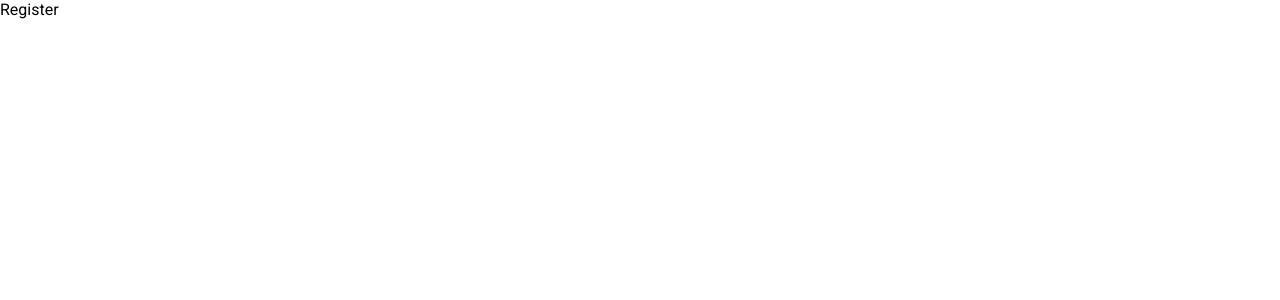
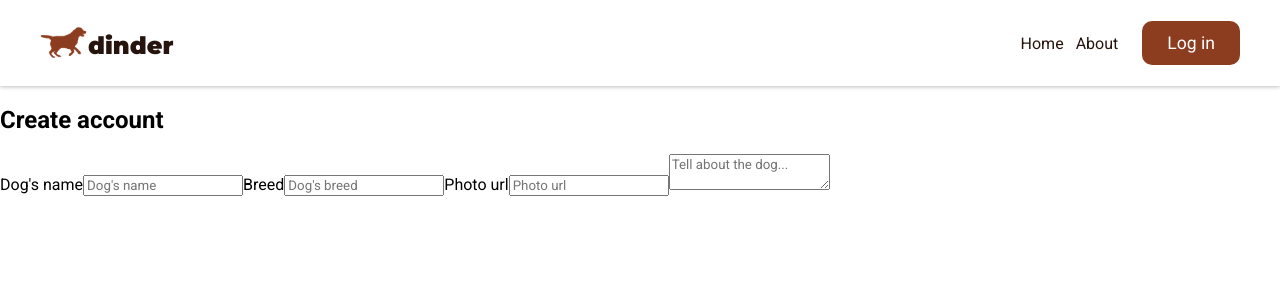
Before and after one commit to rudzupuke/SGT-final-task, a React (Create React App) app in the folder frontend/: page /register in a window 1280 px wide. Shown: the top 300 px of the page. Built offline with nearby package versions, Linux system fonts and the light colour scheme.

Commit message:
refactoring styles

```diff
--- a/frontend/src/App.scss
+++ b/frontend/src/App.scss
@@ -19,6 +19,7 @@ $primary-light-2: rgb(199, 178, 166);
     border-radius: 10px;
     color: $white;
     cursor: pointer;
+    font-size: 1rem;
 
     &:hover {
       background-color: $primary-brigt;
--- a/frontend/src/components/Header/Header.js
+++ b/frontend/src/components/Header/Header.js
@@ -5,7 +5,6 @@ import "./Header.scss";
 
 const Header = ({
   authToken,
-  minimal,
   setShowModal,
   showModal,
   user,
@@ -43,7 +42,7 @@ const Header = ({
             {!authToken && (
               <li>
                 <button
-                  className="button--primary"
+                  className="button--primary nav__button"
                   onClick={handleClick}
                   disabled={showModal}
                 >
--- a/frontend/src/components/Header/Header.scss
+++ b/frontend/src/components/Header/Header.scss
@@ -3,20 +3,19 @@
 .header {
 	padding: 5px 10px;
 	color: shared.$white;
-  font-size: 12px;
 
 	a {
-    color: shared.$white;
+		color: inherit;
 		text-decoration: none;
 		font-weight: 500;
+
+		&:hover {
+			text-decoration: underline;
 		}
-
-  a:hover {
-    text-decoration: underline;
 	}
 
 	&-loggedin {
-    background-color: #fff;
+		background-color: shared.$white;
 		box-shadow: 0px 1px 4px rgba(0, 0, 0, 0.25);
 		color: shared.$dark-text;
 
@@ -44,14 +43,14 @@
 		font-weight: 500;
 		font-size: 1rem;
 
-    .nav__list {
+		&__list {
 			display: flex;
 			align-items: center;
 			list-style: none;
 			gap: 12px;
 		}
 
-    button {
+		&__button {
 			font-size: 1.1rem;
 		}
 	}
@@ -61,14 +60,13 @@
 		align-items: center;
 		align-items: flex-end;
 
-    .logo__text {
+		&__text {
 			font-family: "Montserrat", sans-serif;
 			font-weight: 700;
 			font-size: 1.5rem;
-      color: shared.$dark-text;
 		}
 
-    .logo__img {
+		&__img {
 			max-width: 3rem;
 		}
 	}
--- a/frontend/src/index.css
+++ b/frontend/src/index.css
@@ -5,6 +5,7 @@
 body, html {
   margin: 0;
   padding: 0;
+  font-size: 16px;
 }
 
 * {
--- a/frontend/src/pages/Home/Home.scss
+++ b/frontend/src/pages/Home/Home.scss
@@ -15,11 +15,11 @@
     background-repeat: no-repeat;
     background-position: center center;
     background-attachment: fixed;
+
+    &__container {
+        align-self: center;
+        display: grid;
+        place-items: center;
+        color: shared.$white;
+    }
 }
-
-.home__container {
-    align-self: center;
-    display: grid;
-    place-items: center;
-    color: shared.$white;
-}
--- a/frontend/src/pages/Register/Register.js
+++ b/frontend/src/pages/Register/Register.js
@@ -1,5 +1,68 @@
+import { useState } from "react";
+import "./Register.scss";
+import Header from "../../components/Header/Header";
+
 const Register = () => {
-	return <div>Register</div>;
+	const handleSubmit = (e) => {
+		e.preventDefault();
+		console.log(e.target);
+	};
+
+	const handleChange = (e) => {
+		console.log(e.target.value);
+	};
+
+	return (
+		<>
+			<Header
+				whiteText={false}
+				setShowModal={() => {}}
+				showModal={false}
+				isOnHomePage={false}
+			/>
+
+			<main className="register">
+				<h2>Create account</h2>
+				<form onSubmit={handleSubmit} className="registration-form">
+					<label htmlFor="name">Dog's name</label>
+					<input
+						type="text"
+						placeholder="Dog's name"
+						name="name"
+						id="name"
+						required
+						value={""}
+						onChange={handleChange}
+					/>
+					<label htmlFor="breed">Breed</label>
+					<input
+						type="text"
+						placeholder="Dog's breed"
+						name="breed"
+						id="breed"
+						required
+						value={""}
+						onChange={handleChange}
+					/>
+					<label htmlFor="image">Photo url</label>
+					<input
+						type="url"
+						placeholder="Photo url"
+						name="image"
+						id="image"
+						value={""}
+						onChange={handleChange}
+					/>
+					<textarea
+						name="bio"
+						id="bio"
+						placeholder="Tell about the dog..."
+						maxlength="200"
+					></textarea>
+				</form>
+			</main>
+		</>
+	);
 };
 
 export default Register;
--- /dev/null
+++ b/frontend/src/pages/Register/Register.scss
@@ -0,0 +1 @@
+@use "../../App.scss" as shared;
```
Lines whose indentation alone changed are shown as unchanged.
